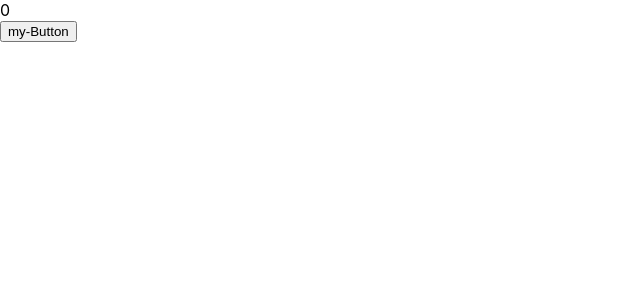
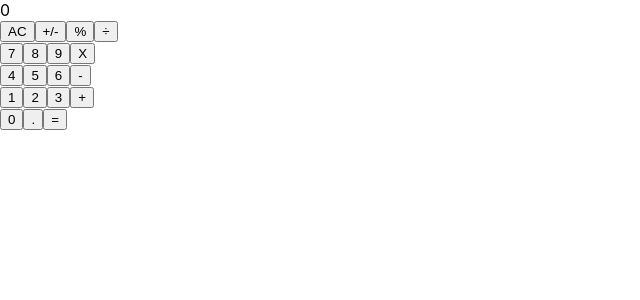
Before and after one commit to bertil291utn/calculator.apk, a React (Create React App) app: page / in a window 1280 px wide. Shown: the top 300 px of the page, without its empty margins (0-640 px from the left). Built offline with nearby package versions, Linux system fonts and the light colour scheme; the HTML template or start-up script is replaced by a standard one.

Commit message:
Add buttons to to button panel

```diff
--- a/src/components/ButtonPanel.js
+++ b/src/components/ButtonPanel.js
@@ -4,7 +4,33 @@ import Button from './Button';
 const ButtonPanel = () => (
   <div className="component-button-panel">
     <div className="g-1">
-      <Button />
+      <Button name="AC" />
+      <Button name="+/-" />
+      <Button name="%" />
+      <Button name="÷" />
+    </div>
+    <div className="g-2">
+      <Button name="7" />
+      <Button name="8" />
+      <Button name="9" />
+      <Button name="X" />
+    </div>
+    <div className="g-3">
+      <Button name="4" />
+      <Button name="5" />
+      <Button name="6" />
+      <Button name="-" />
+    </div>
+    <div className="g-4">
+      <Button name="1" />
+      <Button name="2" />
+      <Button name="3" />
+      <Button name="+" />
+    </div>
+    <div className="g-5">
+      <Button name="0" />
+      <Button name="." />
+      <Button name="=" />
     </div>
   </div>
 );
```
